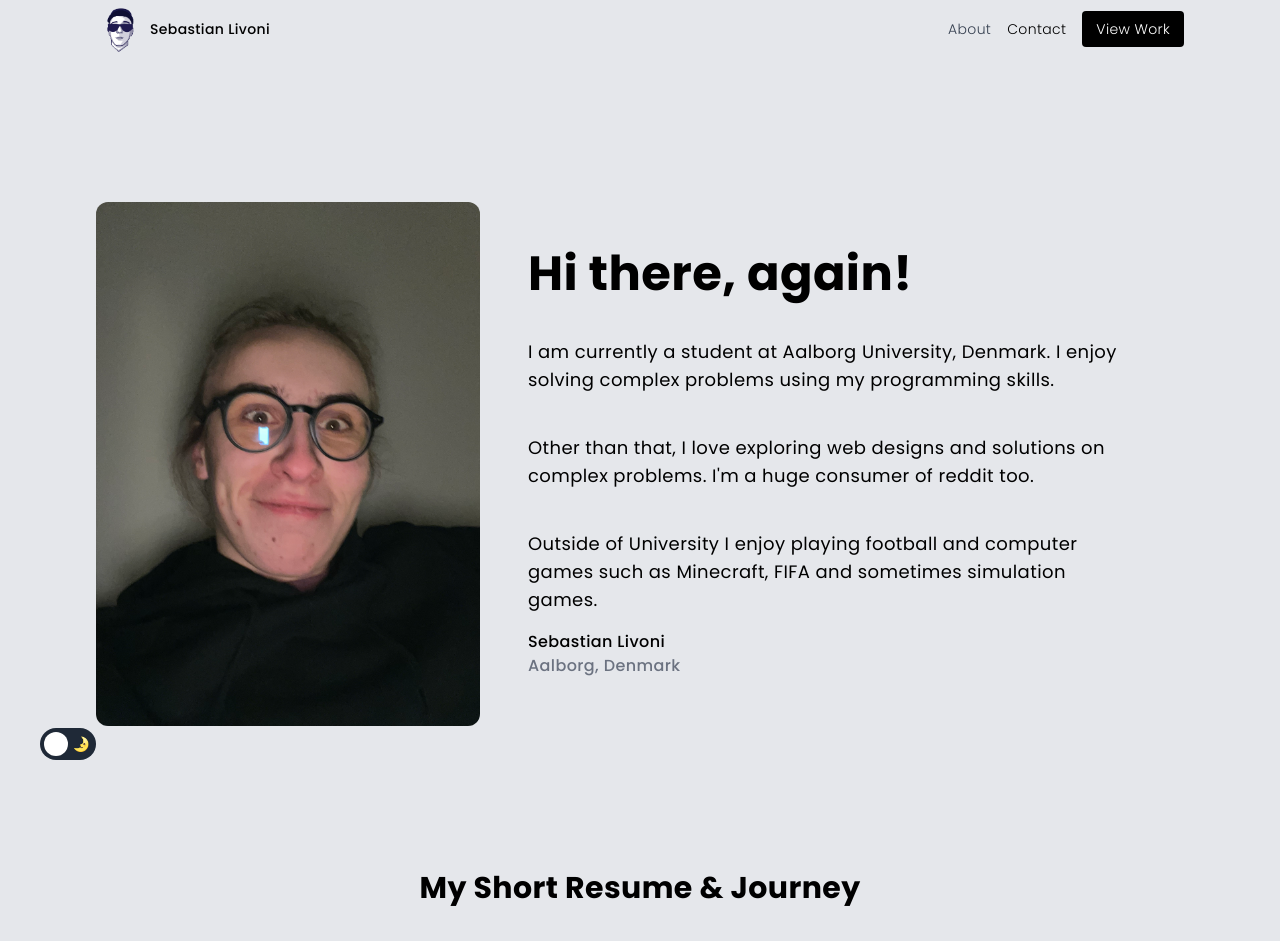
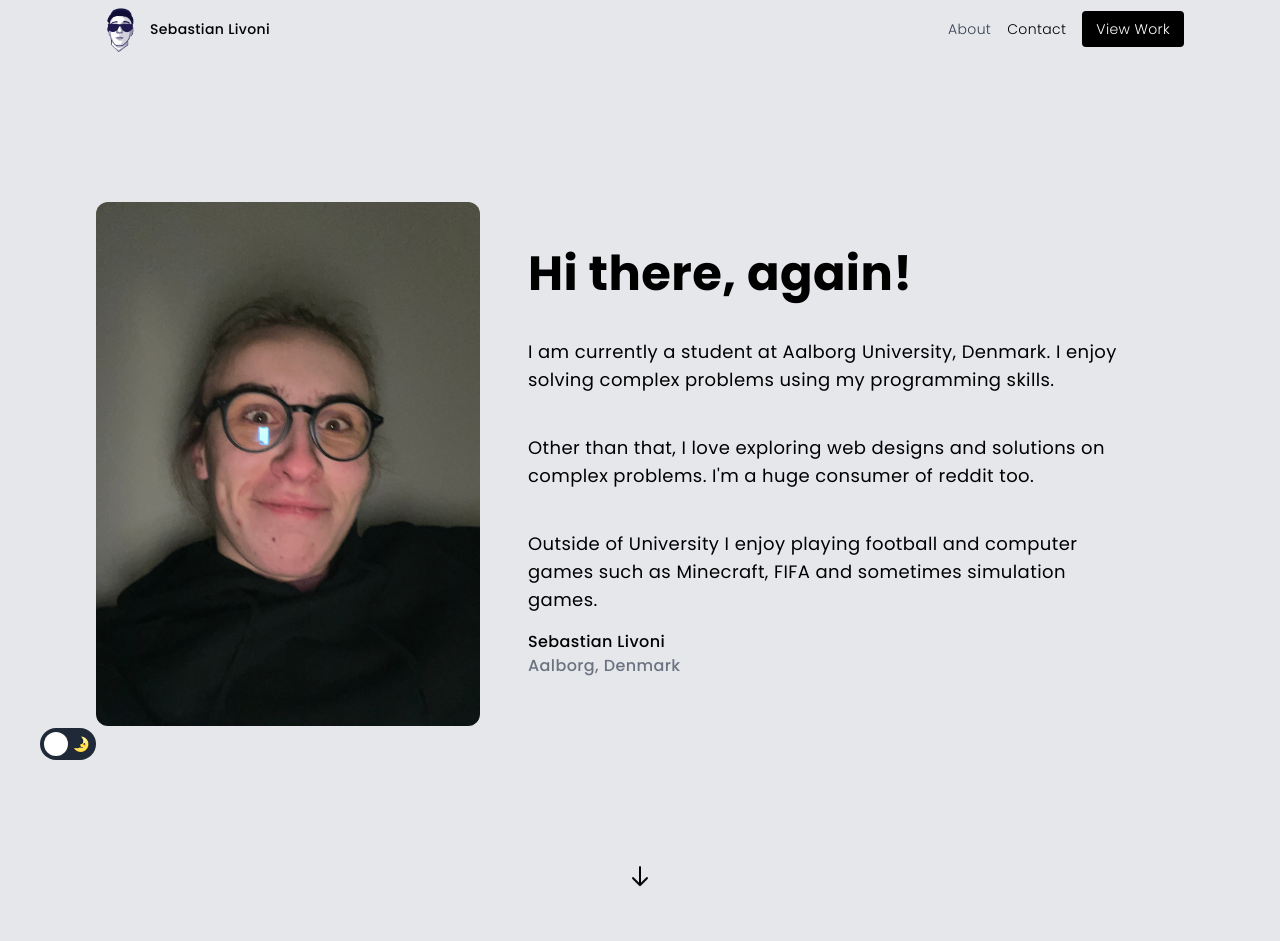
Before and after one commit to sebastianlivoni/personal-website, a React (Create React App) app: page /about in a window 1280 px wide. Shown: the top 941 px of the page. Built offline with nearby package versions, Linux system fonts and the light colour scheme.

Commit message:
added arrow downwards

```diff
--- a/src/pages/About.js
+++ b/src/pages/About.js
@@ -13,6 +13,11 @@ export default function AboutPage() {
         <div className="max-w-6xl mx-auto tracking-wide pb-5">
           <div className="mx-8">
             <AboutMe />
+
+            <svg class="mx-auto mb-20 animate-bounce w-6 h-6 text-amber-900" fill="none" stroke-linecap="round" stroke-linejoin="round" stroke-width="2" viewBox="0 0 24 24" stroke="currentColor">
+              <path d="M19 14l-7 7m0 0l-7-7m7 7V3"></path>
+            </svg>
+
             <TimeLine />
             <Skills />
           </div>
```
